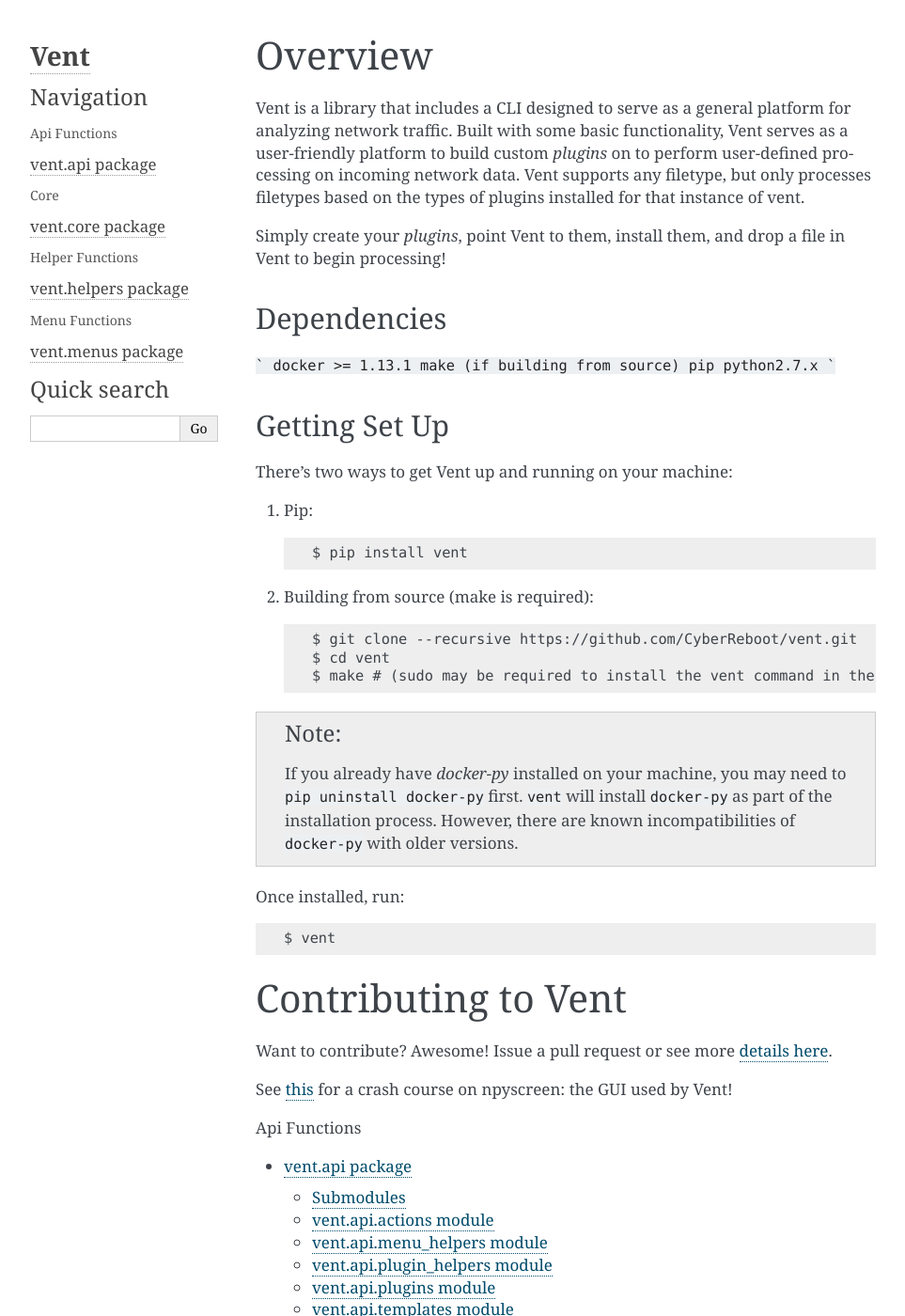
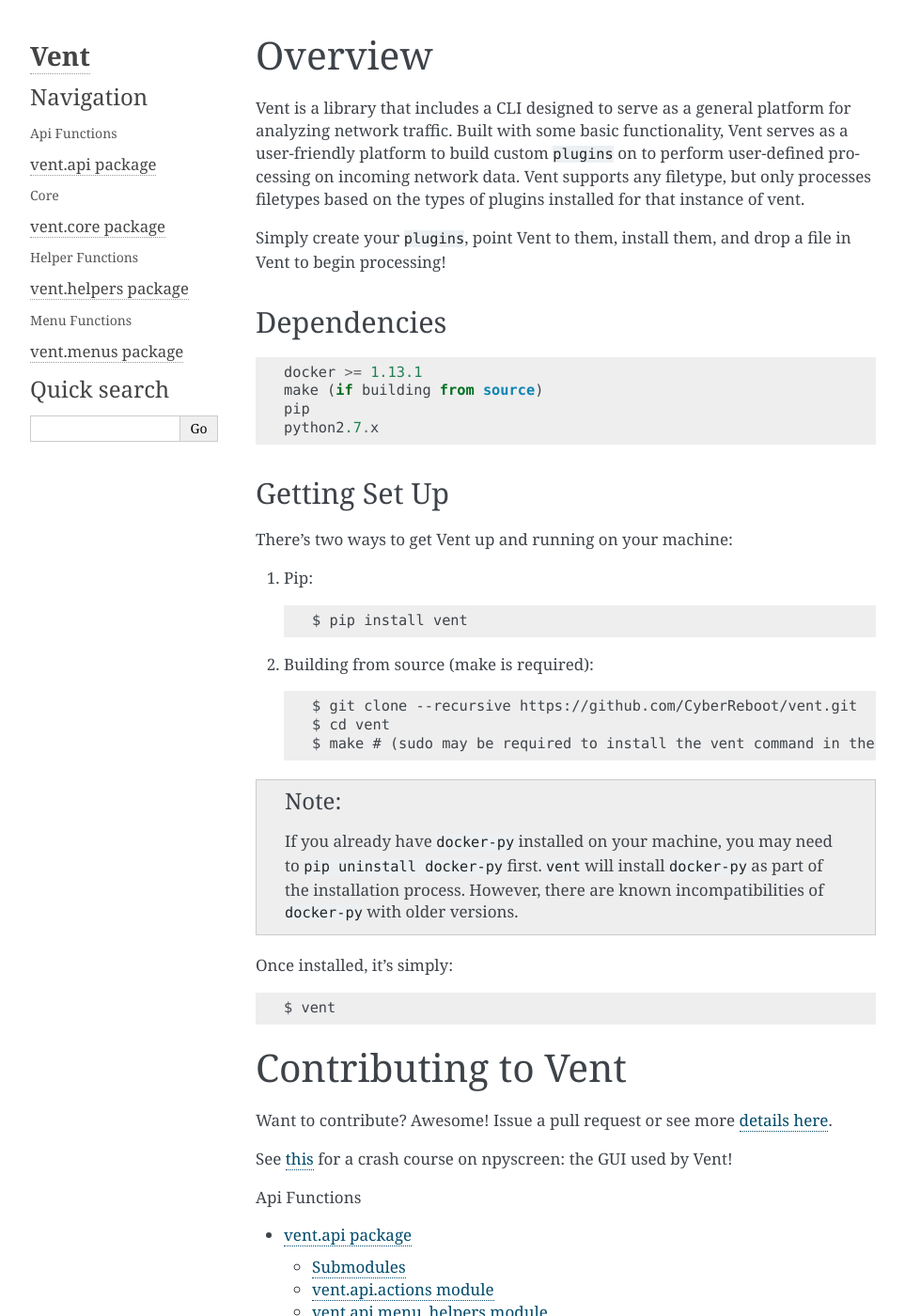
Before and after one commit to CyberReboot/vent, a Sphinx documentation site: the page built from docs/source/index.rst, in a window 1280 px wide and 1400 px high. Shown: the whole window at 94% size, without its empty margins (148-1111 px from the left). Built offline with Sphinx 7.4.7, drawn with Linux system fonts in a browser that asks for light colours.

Commit message:
more style fixes

````diff
--- a/docs/source/index.rst
+++ b/docs/source/index.rst
@@ -5,19 +5,18 @@
 
 Overview
 ====
-Vent is a library that includes a CLI designed to serve as a general platform for analyzing network traffic. Built with some basic functionality, Vent serves as a user-friendly platform to build custom `plugins` on to perform user-defined processing on incoming network data. Vent supports any filetype, but only processes filetypes based on the types of plugins installed for that instance of vent.
+Vent is a library that includes a CLI designed to serve as a general platform for analyzing network traffic. Built with some basic functionality, Vent serves as a user-friendly platform to build custom ``plugins`` on to perform user-defined processing on incoming network data. Vent supports any filetype, but only processes filetypes based on the types of plugins installed for that instance of vent.
 
-Simply create your `plugins`, point Vent to them, install them, and drop a file in Vent to begin processing!
+Simply create your ``plugins``, point Vent to them, install them, and drop a file in Vent to begin processing!
 
 Dependencies
 ------------
+::
 
-```
-docker >= 1.13.1
-make (if building from source)
-pip
-python2.7.x
-```
+    docker >= 1.13.1
+    make (if building from source)
+    pip
+    python2.7.x
 
 
 Getting Set Up
@@ -34,9 +33,9 @@
     $ cd vent
     $ make # (sudo may be required to install the vent command in the system bin path)
 
-.. note:: If you already have `docker-py` installed on your machine, you may need to ``pip uninstall docker-py`` first. ``vent`` will install ``docker-py`` as part of the installation process. However, there are known incompatibilities of ``docker-py`` with older versions.
+.. note:: If you already have ``docker-py`` installed on your machine, you may need to ``pip uninstall docker-py`` first. ``vent`` will install ``docker-py`` as part of the installation process. However, there are known incompatibilities of ``docker-py`` with older versions.
 
-Once installed, run::
+Once installed, it's simply::
 
     $ vent
 
@@ -50,6 +49,15 @@
 
 .. _details here: https://github.com/CyberReboot/vent/blob/master/CONTRIBUTING.md
 .. _this: https://media.readthedocs.org/pdf/npyscreen/latest/npyscreen.pdf
+
+
+
+
+
+
+
+
+
 
 .. toctree::
    :maxdepth: 2
````
